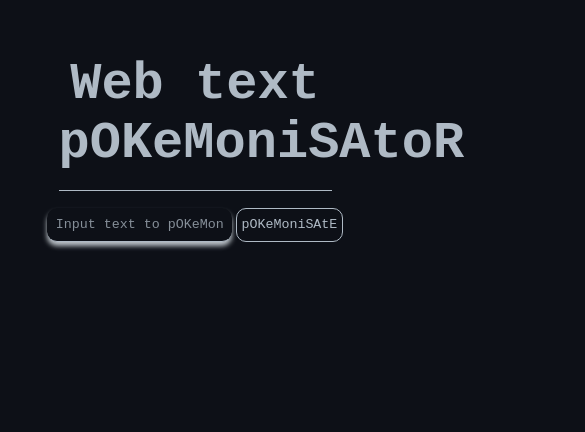
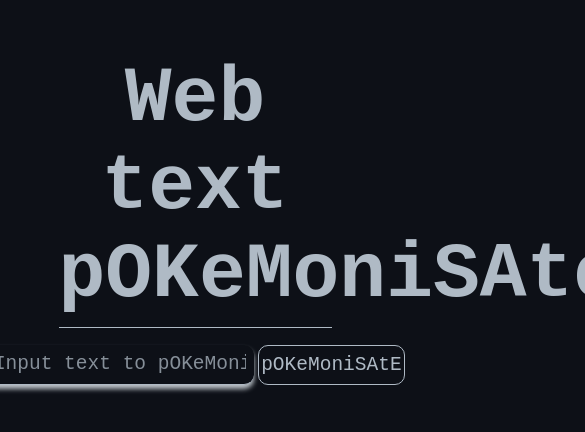
Before and after one commit to Kubaryt/text_pokemonisator, a plain HTML site: page index.html in a window 390 px wide. Shown: the part 156-588 px from the top of the page, 585 px wide, since content can reach past the window. Drawn offline with Linux system fonts and the light colour scheme.

Commit message:
Feat/responsive design (#1)
- unificated used units,
- created responsive design

```diff
--- a/style.css
+++ b/style.css
@@ -5,6 +5,30 @@
     font-family: monospace;
     color: #afbac5;
     background-color: #0d1017;
+}
+
+@media only screen and (min-width: 426px) {
+    .title {
+        font-size: 4rem;
+    }
+    .input-container {
+        width: 55%;
+    }
+}
+
+@media only screen and (max-width: 425px) {
+    .title {
+        font-size: 6rem;
+    }
+    .input-container {
+        width: 70%;
+    }
+    .input-text {
+        font-size: 1.5rem;
+    }
+    .input-button {
+        font-size: 1.5rem;
+    }
 }
 
 body {
@@ -20,10 +44,9 @@ body {
 
 .title {
     text-align: center;
-    font-size: 4rem;
     font-weight: 600;
     border-bottom: 0.2svw solid #afbac5;
-    padding-bottom: 2svh;
+    padding-bottom: 2svw;
     width: 70%;
 }
 
@@ -31,7 +54,6 @@ body {
     display: flex;
     justify-content: center;
     gap: 1svw;
-    width: 55%;
 }
 
 .input-text {
@@ -56,7 +78,7 @@ body {
     flex-grow: 1;
     border: #afbac5 0.1svw solid;
     border-radius: 10px;
-    padding: 1svh 0.5svh;
+    padding: 1svw 0.5svw;
 }
 
 .input-button:hover {
@@ -77,12 +99,13 @@ body {
     display: flex;
     flex-direction: column;
     justify-content: center;
-    width: 50%;
+    width: 55%;
+    margin-left: 2svw;
 }
 
 .output-container > h2 {
     text-align: center;
     font-size: 2rem;
     font-weight: 600;
-    padding: 1svh;
+    padding: 1svw;
 }
```
